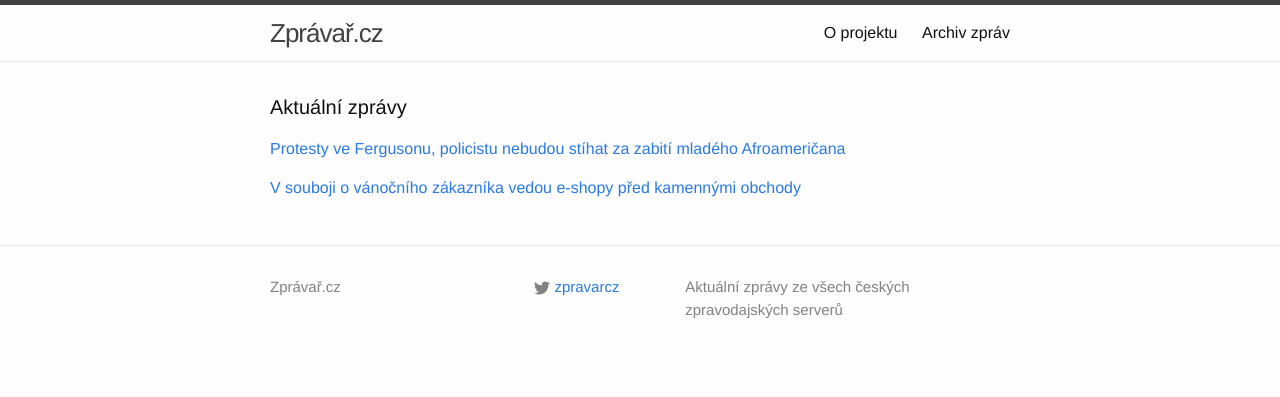
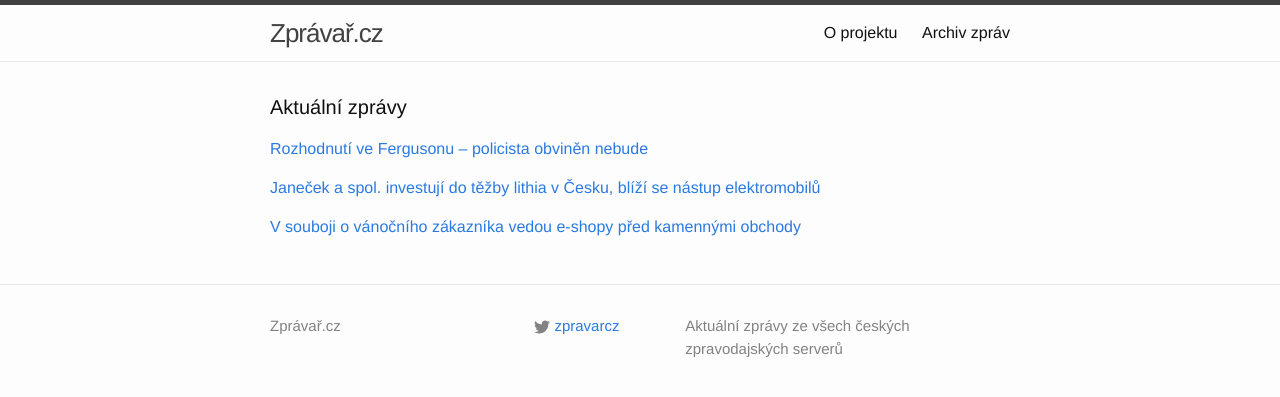
Before and after one commit to adliska/zpravar, a Jekyll site: the page built from index.html, in a window 1280 px wide. Shown: the top 397 px of the page. Built offline with Jekyll 4.4.1, drawn with Linux system fonts in a browser that asks for light colours.

Commit message:
zpravar news update

```diff
--- a/index.html
+++ b/index.html
@@ -5,16 +5,29 @@ layout: default
 <div class="home">
     <h1 class="page-heading">Aktuální zprávy</h1>
 
-<p><a href="javascript:;" onclick="toggle_visibility('zpravy0')">Protesty ve Fergusonu, policistu nebudou stíhat za zabití mladého Afroameričana </a></p>
+<p><a href="javascript:;" onclick="toggle_visibility('zpravy0')">Rozhodnutí ve Fergusonu – policista obviněn nebude</a></p>
 <div id="zpravy0" style="display:none">
 <ul>
+<li><a href=http://www.ceskatelevize.cz/ct24/svet/293440-rozhodnuti-ve-fergusonu-policista-obvinen-nebude/>Rozhodnutí ve Fergusonu – policista obviněn nebude - www.ceskatelevize.cz</a></li>
+<li><a href=http://www.ceskenoviny.cz/zpravy/zpravy/policista-z-fergusonu-nebude-obvinen-ze-zabiti-mladika/1151053>Policista z Fergusonu nebude obviněn ze zabití mladíka - www.ceskenoviny.cz</a></li>
+<li><a href=http://zpravy.e15.cz/zahranicni/udalosti/porota-neobvini-policistu-z-fergusona-za-zabiti-mladika-vypukly-nepokoje-1139699>Porota neobviní policistu z Fergusona za zabití mladíka, vypukly nepokoje - zpravy.e15.cz</a></li>
+<li><a href=http://echo24.cz/a/wipMJ>Porota ve Fergusonu policistu neobvinila. Propukly násilné nepokoje - echo24.cz</a></li>
+<li><a href=http://zpravy.idnes.cz/ferguson-usa-nepokoje-policista-nebude-stihan-za-smrt-mladika-p6l-/zahranicni.aspx?c=A141125_065329_zahranicni_skr>Osvobození policisty ve Fergusonu vyvolalo zlost. Střílí se, hoří auta - zpravy.idnes.cz</a></li>
+<li><a href=http://zpravy.aktualne.cz/zahranici/policista-z-fergusonu-nebude-obvinen-ze-zabiti-mladika/r~43bc42ac746611e48477002590604f2e/>Policista z Fergusonu nebude obviněn ze zabití mladíka - zpravy.aktualne.cz</a></li>
 <li><a href=http://www.novinky.cz/zahranicni/amerika/354432-protesty-ve-fergusonu-policistu-nebudou-stihat-za-zabiti-mladeho-afroamericana.html>Protesty ve Fergusonu, policistu nebudou stíhat za zabití mladého Afroameričana  - www.novinky.cz</a></li>
 <li><a href=http://www.ceskenoviny.cz/zpravy/zpravy/pred-rozhodnutim-ve-fergusonu-jsou-po-celych-usa-v-planu-protesty/1151053>Před rozhodnutím ve Fergusonu jsou po celých USA v plánu protesty - www.ceskenoviny.cz</a></li>
 <li><a href=http://www.rozhlas.cz/_zprava/fergusonem-opet-zmita-nasili-porota-neobvinila-policistu-ze-zabiti-mladeho-afroamericana--1424346>Fergusonem opět zmítá násilí. Porota neobvinila policistu ze zabití mladého Afroameričana - www.rozhlas.cz</a></li>
 <li><a href=http://www.rozhlas.cz/_zprava/policistu-z-fergusonu-neobvini-ze-zabiti-afroamerickeho-mladika-rozhodla-porota--1424346>Policistu z Fergusonu neobviní ze zabití afroamerického mladíka, rozhodla porota - www.rozhlas.cz</a></li>
 </ul>
-</div><p><a href="javascript:;" onclick="toggle_visibility('zpravy1')">V souboji o vánočního zákazníka vedou e-shopy před kamennými obchody</a></p>
+</div><p><a href="javascript:;" onclick="toggle_visibility('zpravy1')">Janeček a spol. investují do těžby lithia v Česku, blíží se nástup elektromobilů</a></p>
 <div id="zpravy1" style="display:none">
+<ul>
+<li><a href=http://zpravy.e15.cz/byznys/prumysl-a-energetika/janecek-a-spol-investuji-do-tezby-lithia-v-cesku-blizi-se-nastup-elektromobilu-1139641>Janeček a spol. investují do těžby lithia v Česku, blíží se nástup elektromobilů - zpravy.e15.cz</a></li>
+<li><a href=http://zpravy.e15.cz/byznys/prumysl-a-energetika/janecek-a-spol-investuji-do-tezby-lithia-v-cesku-pocitaji-s-rozmachem-elektromobilu-1139641>Janeček a spol. investují do těžby lithia v Česku, počítají s rozmachem elektromobilů - zpravy.e15.cz</a></li>
+<li><a href=http://zpravy.e15.cz/byznys/prumysl-a-energetika/janecek-a-spol-investuji-do-tezby-lithia-v-cesku-1139641>Janeček a spol. investují do těžby lithia v Česku - zpravy.e15.cz</a></li>
+</ul>
+</div><p><a href="javascript:;" onclick="toggle_visibility('zpravy2')">V souboji o vánočního zákazníka vedou e-shopy před kamennými obchody</a></p>
+<div id="zpravy2" style="display:none">
 <ul>
 <li><a href=http://www.rozhlas.cz/_zprava/v-souboji-o-vanocniho-zakaznika-vedou-eshopy-pred-kamennymi-obchody--1424337>V souboji o vánočního zákazníka vedou e-shopy před kamennými obchody - www.rozhlas.cz</a></li>
 <li><a href=http://www.rozhlas.cz/_zprava/v-souboji-o-vanocniho-zakaznika-vedou-eshopy-pred-kamennymi-obchody-a-naskok-roste--1424337>V souboji o vánočního zákazníka vedou e-shopy před kamennými obchody - www.rozhlas.cz</a></li>
```
